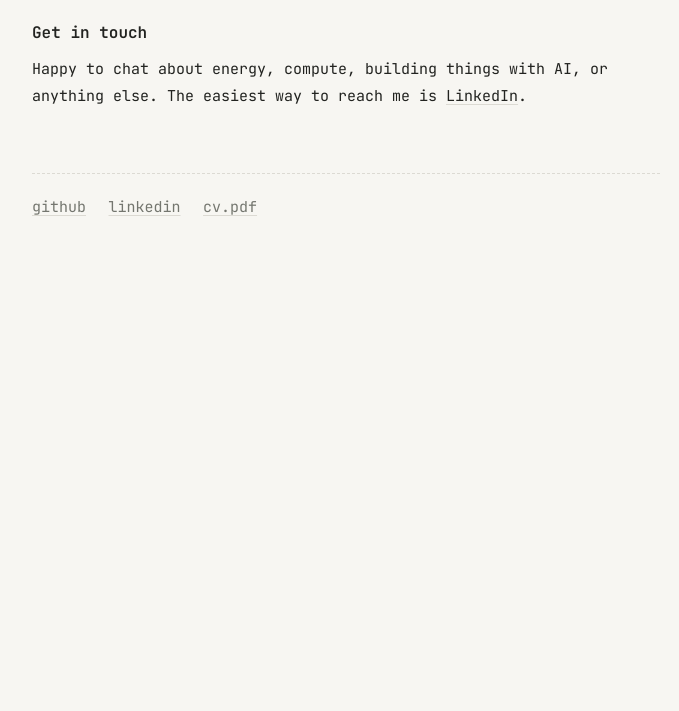
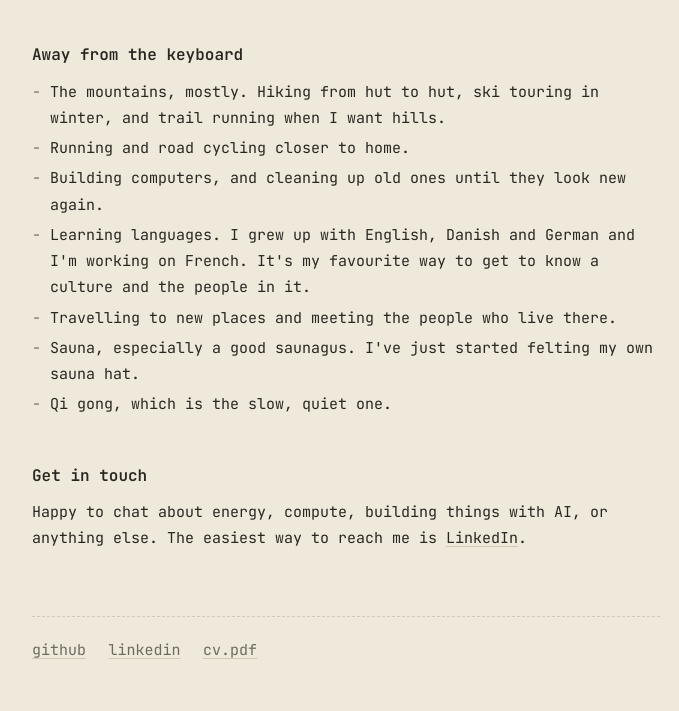
Before and after one commit to JskifterJ/jskifterj.github.io, a plain HTML site: page index.html in a window 1280 px wide. Shown: the part 1812-2523 px from the top of the page, without its empty margins (294-973 px from the left). Before the commit the page ends 2080 px from the top, so only its background shows below. Drawn offline with Linux system fonts and the light colour scheme.

Commit message:
content: pixel portrait, fuller hobbies list, warm light background
Co-Authored-By: Claude Opus 5.5 <noreply@anthropic.com>

```diff
--- a/index.html
+++ b/index.html
@@ -17,6 +17,7 @@
 <body>
   <main>
     <header>
+      <img class="face" src="assets/face.png" width="170" height="219" alt="Pixel portrait of Johannes">
       <h1>Johannes Skifter<span class="cursor" aria-hidden="true">_</span></h1>
     </header>
 
@@ -31,7 +32,6 @@
       <ul>
         <li>Building small data projects on European power markets and global energy and food trade.</li>
         <li>Looking for my next role, ideally with people I can learn a lot from.</li>
-        <li>Slowly getting better at French.</li>
       </ul>
     </section>
 
@@ -79,7 +79,15 @@
 
     <section>
       <h2>Away from the keyboard</h2>
-      <p>Hut-to-hut hikes for a few days without a screen, road biking, trail running, and qi gong, which is the slow, quiet one. I grew up between English, Danish and German, and learning languages is my favourite way to understand a place.</p>
+      <ul>
+        <li>The mountains, mostly. Hiking from hut to hut, ski touring in winter, and trail running when I want hills.</li>
+        <li>Running and road cycling closer to home.</li>
+        <li>Building computers, and cleaning up old ones until they look new again.</li>
+        <li>Learning languages. I grew up with English, Danish and German and I'm working on French. It's my favourite way to get to know a culture and the people in it.</li>
+        <li>Travelling to new places and meeting the people who live there.</li>
+        <li>Sauna, especially a good saunagus. I've just started felting my own sauna hat.</li>
+        <li>Qi gong, which is the slow, quiet one.</li>
+      </ul>
     </section>
 
     <section>
--- a/style.css
+++ b/style.css
@@ -1,20 +1,11 @@
 :root {
-  --bg: #f7f6f2;
-  --ink: #222320;
-  --muted: #74766f;
-  --line: #dcdad3;
+  color-scheme: light;
+  --bg: #efe9dc;
+  --ink: #2a2722;
+  --muted: #6f6a5f;
+  --line: #d3cab6;
   --accent: #2f7d5b;
   --mono: "JetBrains Mono", ui-monospace, "SF Mono", Menlo, Consolas, monospace;
-}
-
-@media (prefers-color-scheme: dark) {
-  :root {
-    --bg: #141514;
-    --ink: #dcdcd6;
-    --muted: #8a8c85;
-    --line: #2c2e2b;
-    --accent: #7ccf9f;
-  }
 }
 
 *, *::before, *::after { box-sizing: border-box; }
@@ -48,6 +39,13 @@ a {
 a:hover { color: var(--accent); text-decoration-color: var(--accent); }
 
 header { margin-bottom: 2rem; }
+.face {
+  display: block;
+  width: 170px;
+  height: auto;
+  margin: 0 0 1.25rem;
+  image-rendering: pixelated;
+}
 
 h1 {
   font-size: 1.5rem;
```
Also changed, not shown: assets/face.png (added).
